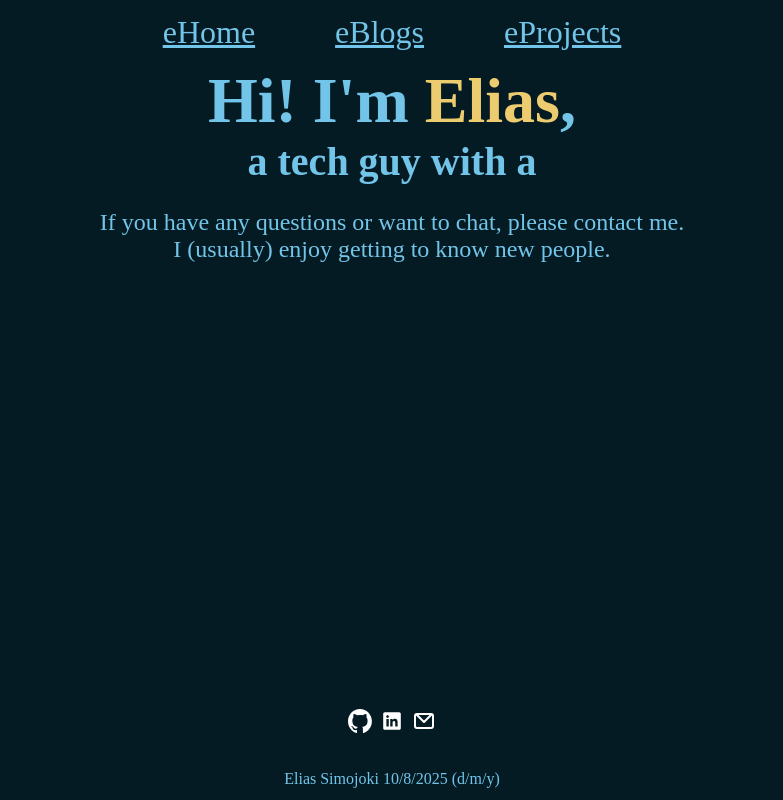
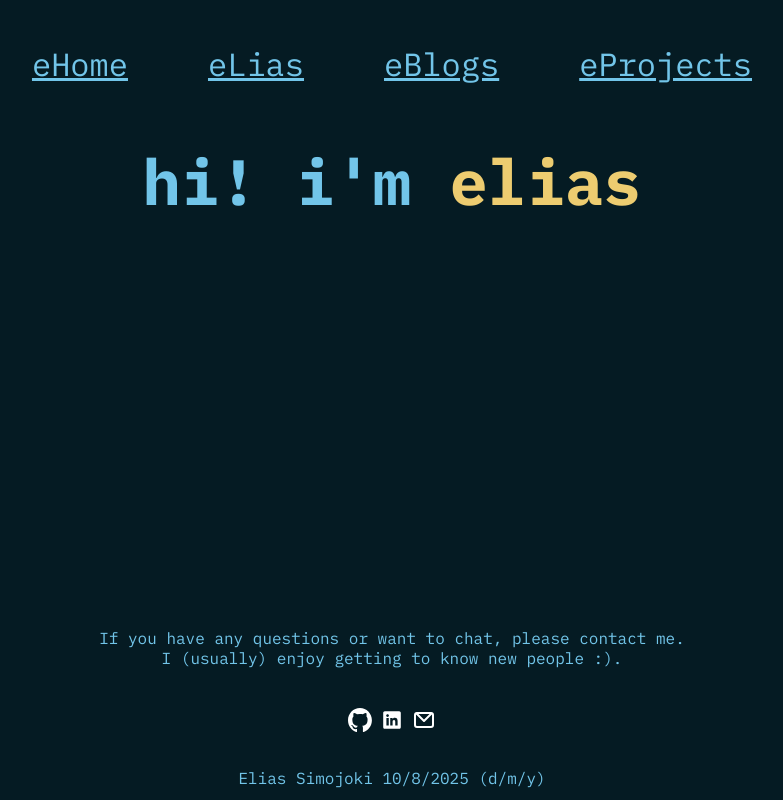
Before and after one commit to MojoLake/eSite, a SvelteKit app: page / in a window 1280 px wide. Shown: the whole page, without its empty margins (248-1031 px from the left). Built offline with nearby package versions, Linux system fonts and the light colour scheme.

Commit message:
Better look

```diff
--- a/src/app.css
+++ b/src/app.css
@@ -1,7 +1,18 @@
+/* @import url('https://fonts.googleapis.com/css2?family=Fira+Code:wght@400;700&display=swap'); */
+/* @import url('https://fonts.googleapis.com/css2?family=JetBrains+Mono:wght@400;700&display=swap'); */
+@import url('https://fonts.googleapis.com/css2?family=IBM+Plex+Mono:wght@400;700&display=swap');
+
 :root {
     /* --background-blue: #2a3846; */
     --background-colour: #051b23;
     --primary-text-colour: #72C5E9;
     --lighter-background-blue: #051b23;
     --secondary-text-colour: #EDCC70;
+
 }
+
+html {
+      font-family: 'IBM Plex Mono', monospace;
+      /* font-family: 'JetBrains Mono', monospace; */
+    /* font-family: 'Fira Code', monospace; */
+}
--- a/src/routes/+layout.svelte
+++ b/src/routes/+layout.svelte
@@ -23,6 +23,7 @@
 
     nav {
         margin: auto;
+        margin-top: 2rem;
     }
 
     :global(a) {
@@ -67,12 +68,18 @@
         padding: 0.25rem 0.25rem;
         border-radius: 0.2rem;
     }
+
+   p {
+        text-align: center;
+        font-size: 1.0rem;
+   }
 </style>
 
 <main>
     <nav>
         <ul>
             <li><a href="/">eHome</a></li>
+            <li><a href="/elias">eLias</a></li>
             <li><a href="/blogs">eBlogs</a></li>
             <li><a href="/projects">eProjects</a></li>
         </ul>
@@ -82,6 +89,10 @@
 
 </main>
 
+<p>
+    If you have any questions or want to chat, please contact me.<br>I (usually)
+    enjoy getting to know new people :).
+</p>
 <ul class="link-list">
     <li>
         <a href="https://github.com/MojoLake">
--- a/src/routes/+page.svelte
+++ b/src/routes/+page.svelte
@@ -3,41 +3,40 @@
 
 <style>
    h1 {
-        display: flex;
         text-align: center;
         font-size: 4rem;
-        margin: 0;
    }
 
     h4 {
-        display: flex;
         text-align: center;
-        font-size: 2.5rem;
+        font-size: 2.0rem;
         margin: 0;
     }
 
-   p {
-        display: flex;
-        text-align: center;
-        font-size: 1.5rem;
+
+   .second {
+    margin-top: 2rem;
    }
 
    .home {
     display: flex;
     flex-direction: column;
     align-items: center;
+    max-width: 50rem;
+    margin: 0 auto;
+   }
+
+   prantti {
+    font-size: 0.5rem;
    }
 
 </style>
 
 
 <div class="home">
-    <h1>Hi! I'm&nbsp;<span style="color: var(--secondary-text-colour)">Elias</span>,</h1>
-    <h4>a tech guy with a </h4>
+    <h1>hi! i'm&nbsp;<span style="color: var(--secondary-text-colour)">elias</span></h1>
+    <!-- <h4>I love code. I love mathematics.</h4> -->
+    <!-- <prantti>(it is so hard to express one's interests in short but i tried my best...)</prantti> -->
 
 
-    <p>
-        If you have any questions or want to chat, please contact me.<br>I (usually)
-        enjoy getting to know new people.
-    </p>
 </div>
--- /dev/null
+++ b/src/routes/elias/+page.svelte
@@ -0,0 +1 @@
+<h1>elias</h1>
```
